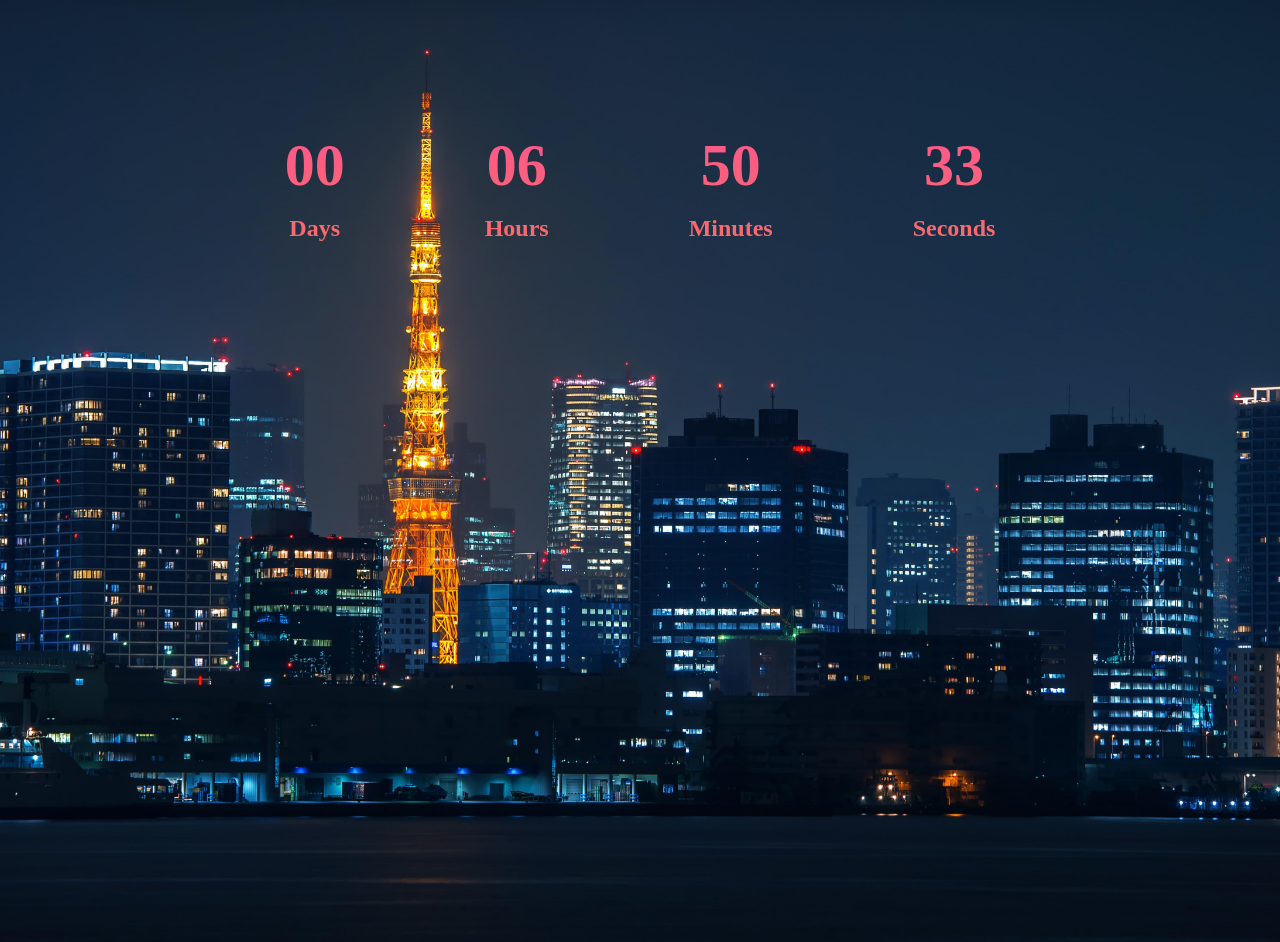
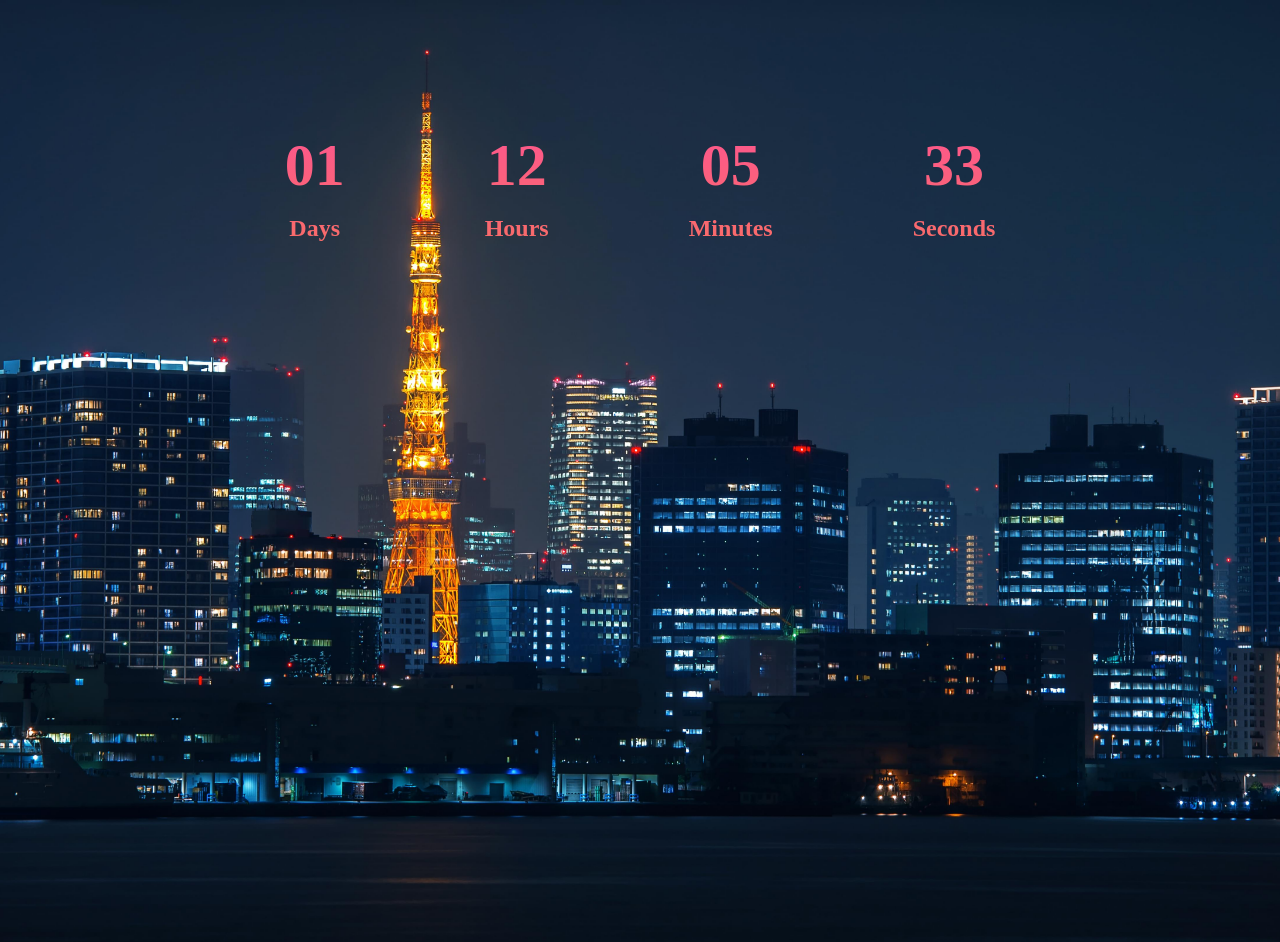
Before and after one commit to Hien-BT01/countDownHappyNewYear, a website with bundled scripts: page html/index.html in a window 1280 px wide. Built offline with nearby package versions, Linux system fonts and the light colour scheme; no server answers.

Commit message:
Happy new year

```diff
--- a/js/variable.js
+++ b/js/variable.js
@@ -1,3 +1,3 @@
 
-export const futureDay = new Date(2021,1,10,18,45,0).getTime();
+export const futureDay = new Date(2021,1,12,0,0,0).getTime();
 export const times = document.querySelectorAll(".countdown-container h2");
```
Also changed, not shown: html/index.html (+1 -0 lines).
